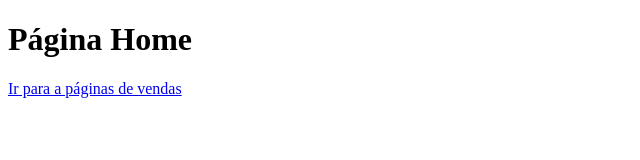
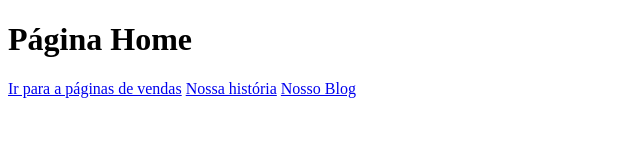
Before and after one commit to raquel-marques/aulagithub, a plain HTML site: page index.html in a window 1280 px wide. Shown: the whole page, without its empty margins (0-640 px from the left). Drawn offline with Linux system fonts and the light colour scheme.

Commit message:
Atualizacoes no layout

```diff
--- a/index.html
+++ b/index.html
@@ -8,5 +8,7 @@
   <body>
     <h1>Página Home</h1>
     <a href="vendas.html">Ir para a páginas de vendas</a>
+    <a href="sobre.html">Nossa história</a>
+    <a href="blog.html">Nosso Blog</a>
   </body>
 </html>
```
Also changed, not shown: sobre.html (+1 -0 lines).
